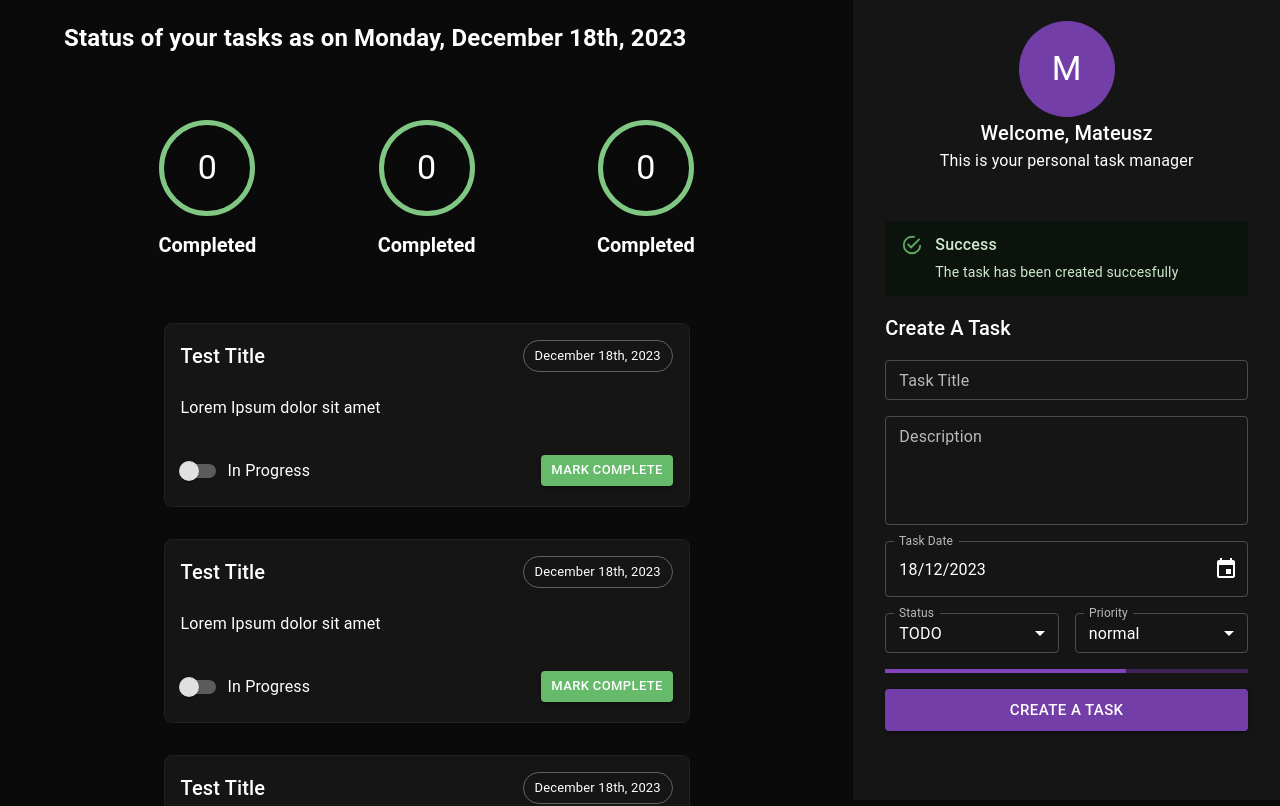
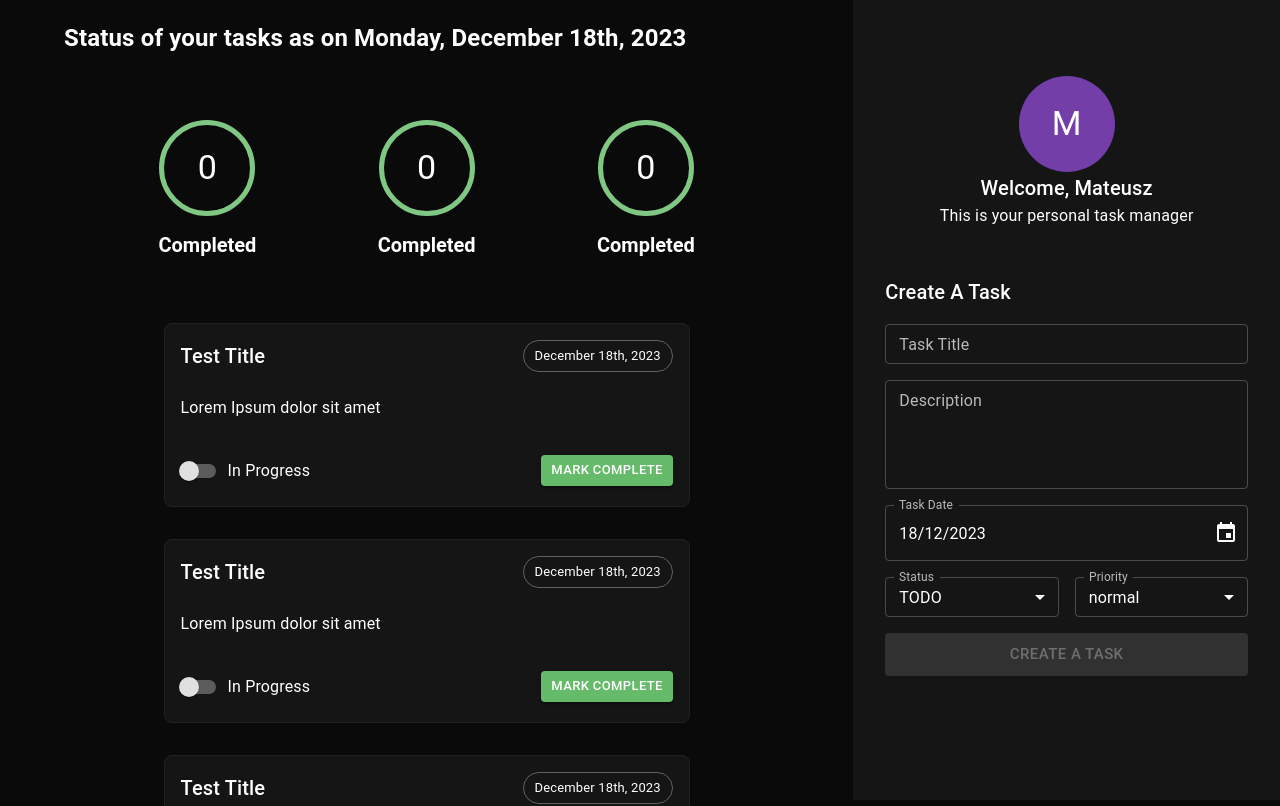
Before and after one commit to WhiteWolfWCY/PersonalTaskManager, a React (Create React App) app: page / in a window 1280 px wide. Shown: the top 806 px of the page. Built offline with nearby package versions, Linux system fonts and the light colour scheme.

Commit message:
Disabling elements while making an api call and showing the success alert dynamic

```diff
--- a/src/components/createTaskForm/createTaskForm.tsx
+++ b/src/components/createTaskForm/createTaskForm.tsx
@@ -1,4 +1,4 @@
-import React, {FC, ReactElement, useState } from 'react';
+import React, {FC, ReactElement, useState, useEffect } from 'react';
 import {Box, Typography, Stack, LinearProgress, Button, Alert, AlertTitle} from '@mui/material';
 import { TaskTitleField } from './_taskTitleField';
 import { TaskDescriptionField } from './_taskDescriptionField';
@@ -32,6 +32,10 @@ export const CreateTaskForm: FC = (): ReactElement => {
         Priority.normal
     );
 
+    const [showSuccess, setShowSuccess] = useState<boolean>(
+        false
+    );
+
     const createTaskMutation = useMutation((data: ICreateTask)=>
         sendApiRequest(
             'http://localhost:3200/tasks',
@@ -56,6 +60,21 @@ export const CreateTaskForm: FC = (): ReactElement => {
         createTaskMutation.mutate(task);
     }
 
+    useEffect(() => {
+        if(createTaskMutation.isSuccess){
+            setShowSuccess(true);
+        }
+
+        const successTimeout = setTimeout(() => {
+            setShowSuccess(false);
+        }, 7000);
+
+        return () => {
+            clearTimeout(successTimeout);
+        }
+
+    }, [createTaskMutation.isSuccess]);
+
     return(
         <Box
             display="flex"
@@ -65,6 +84,7 @@ export const CreateTaskForm: FC = (): ReactElement => {
             px={4}
             my={6}
         >
+            {showSuccess &&
                 <Alert
                     severity='success'
                     sx={{
@@ -77,23 +97,29 @@ export const CreateTaskForm: FC = (): ReactElement => {
                     </AlertTitle>
                     The task has been created succesfully
                 </Alert>
+            }
+
 
             <Typography mb={2} component="h2" variant="h6">
                 Create A Task
             </Typography>
             <Stack sx={{width: '100%'}} spacing={2}>
                 <TaskTitleField
+                    disabled={createTaskMutation.isLoading}
                     onChange={(e) => setTitle(e.target.value)}
                 />
                 <TaskDescriptionField
+                    disabled={createTaskMutation.isLoading}
                     onChange={(e) => setDescription(e.target.value)}
                 />
                 <TaskDateField
+                    disabled={createTaskMutation.isLoading}
                     value={date}
                     onChange={(date)=>setDate(date)}
                 />
                 <Stack sx={{width: '100%'}} direction="row" spacing={2}>
                     <TaskSelectField
+                        disabled={createTaskMutation.isLoading}
                         label="Status"
                         name="Status"
                         value={status}
@@ -113,6 +139,7 @@ export const CreateTaskForm: FC = (): ReactElement => {
                         label="Priority"
                         name="Priority"
                         value={priority}
+                        disabled={createTaskMutation.isLoading}
                         onChange={(e)=>setPriority(e.target.value as string)}
                         items={[
                             {
@@ -130,8 +157,15 @@ export const CreateTaskForm: FC = (): ReactElement => {
                         ]}
                     />
                 </Stack>
-                <LinearProgress />
+                {createTaskMutation.isLoading && <LinearProgress />}
                 <Button
+                    disabled={
+                        !title ||
+                        !description ||
+                        !date ||
+                        !status ||
+                        !priority
+                    }
                     variant='contained'
                     size='large'
                     fullWidth
```
Lines whose indentation alone changed are shown as unchanged.
